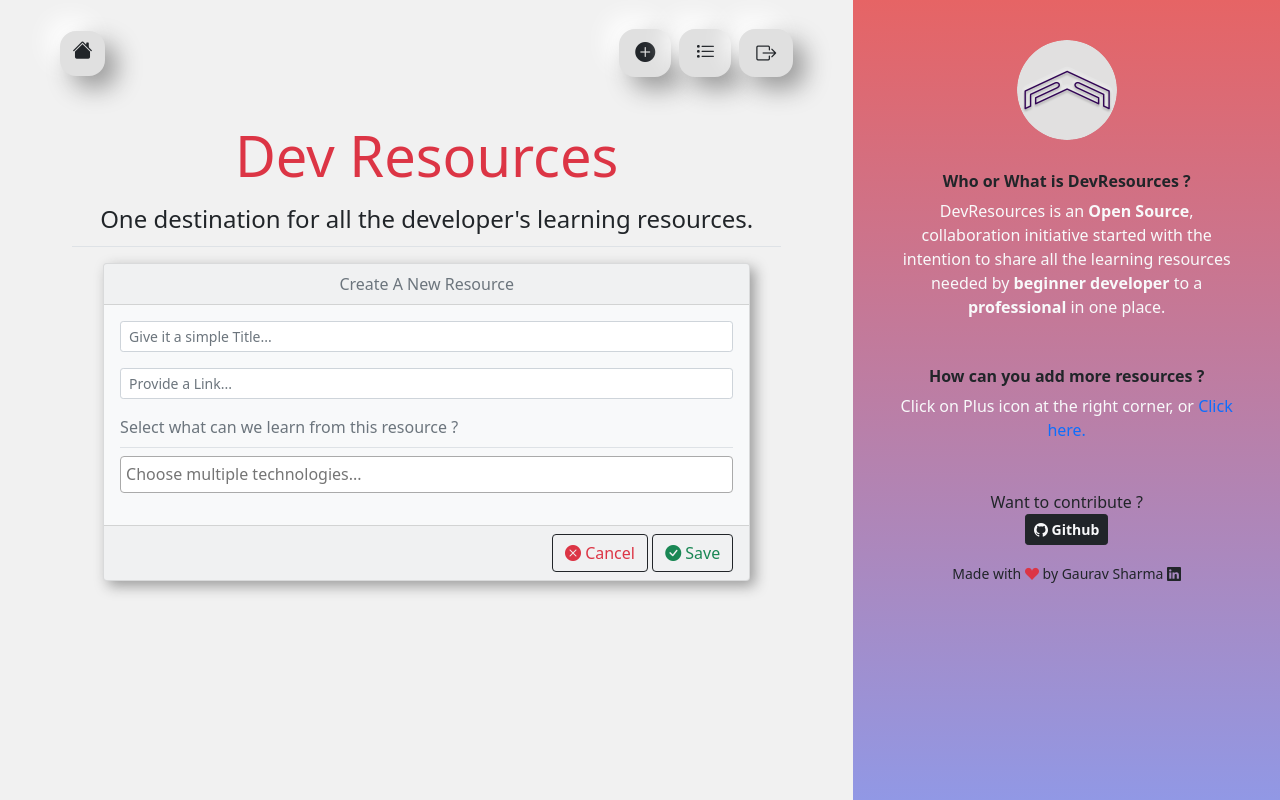
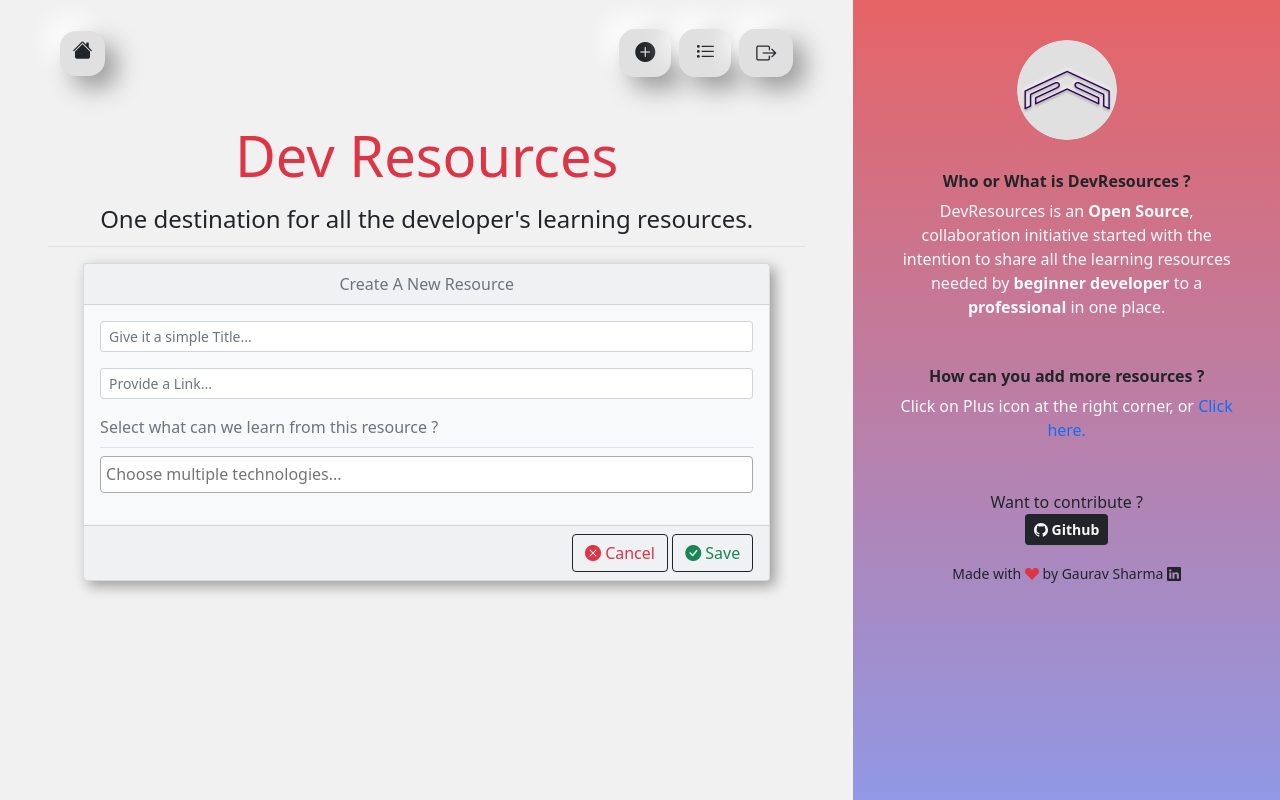
Before and after one commit to mnamegaurav/devresources, a Django app: page /resource/create/ in a window 1280 px wide. Run offline with Django 3.2, Linux system fonts and the light colour scheme; the visitor is signed in with stand-in values (Sample User, id 1); data that the repository does not hold is empty; some libraries are stand-ins or nearby versions.

Commit message:
more width on create and update resource form

```diff
--- a/templates/core/resource_create_form.html
+++ b/templates/core/resource_create_form.html
@@ -6,7 +6,7 @@
 
 {% block content %}
 
-<div class="container">
+<div class="container px-0">
 
   <div class="row px-md-5">
     <div class="col-12 pb-1 border-bottom">
--- a/templates/core/resource_update_form.html
+++ b/templates/core/resource_update_form.html
@@ -6,7 +6,7 @@
 
 {% block content %}
 
-<div class="container">
+<div class="container px-0">
 
   <div class="row px-md-5">
     <div class="col-12 pb-1 border-bottom">
```
